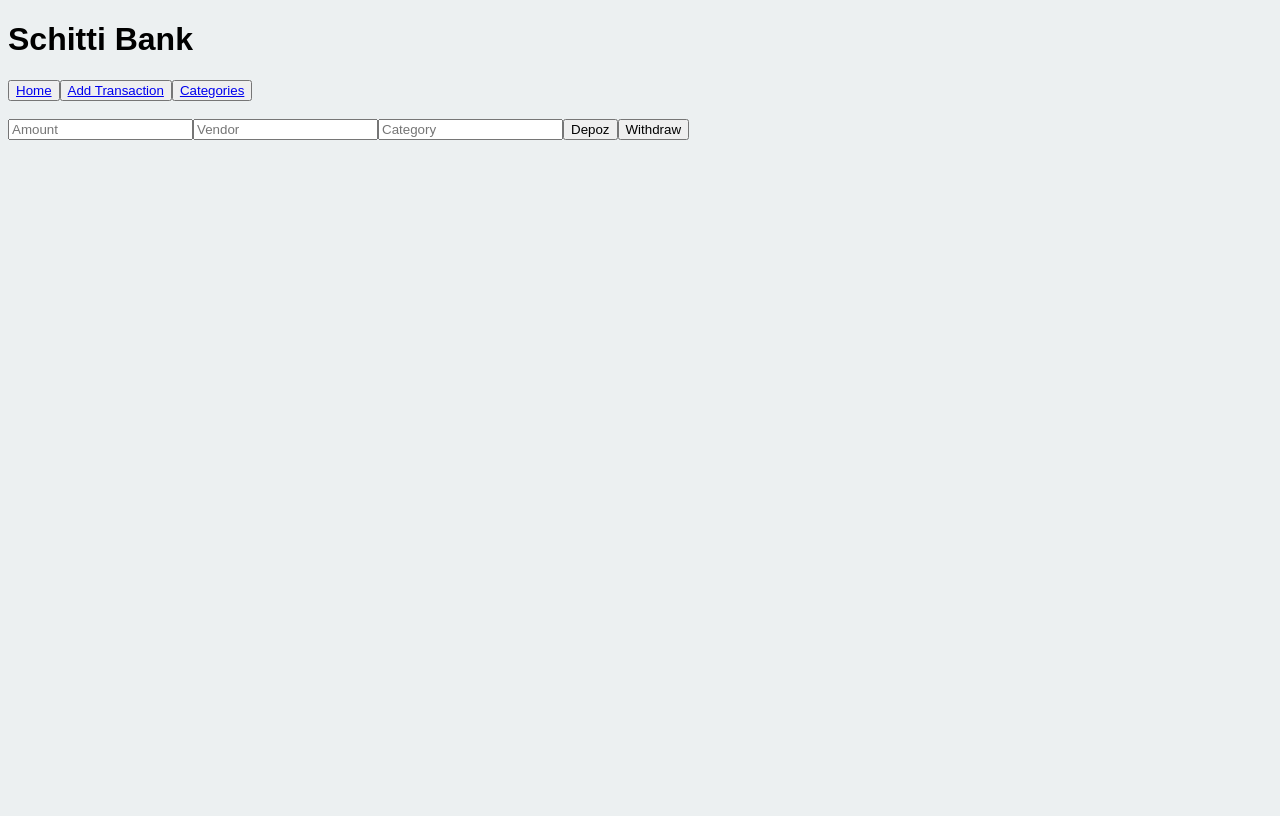
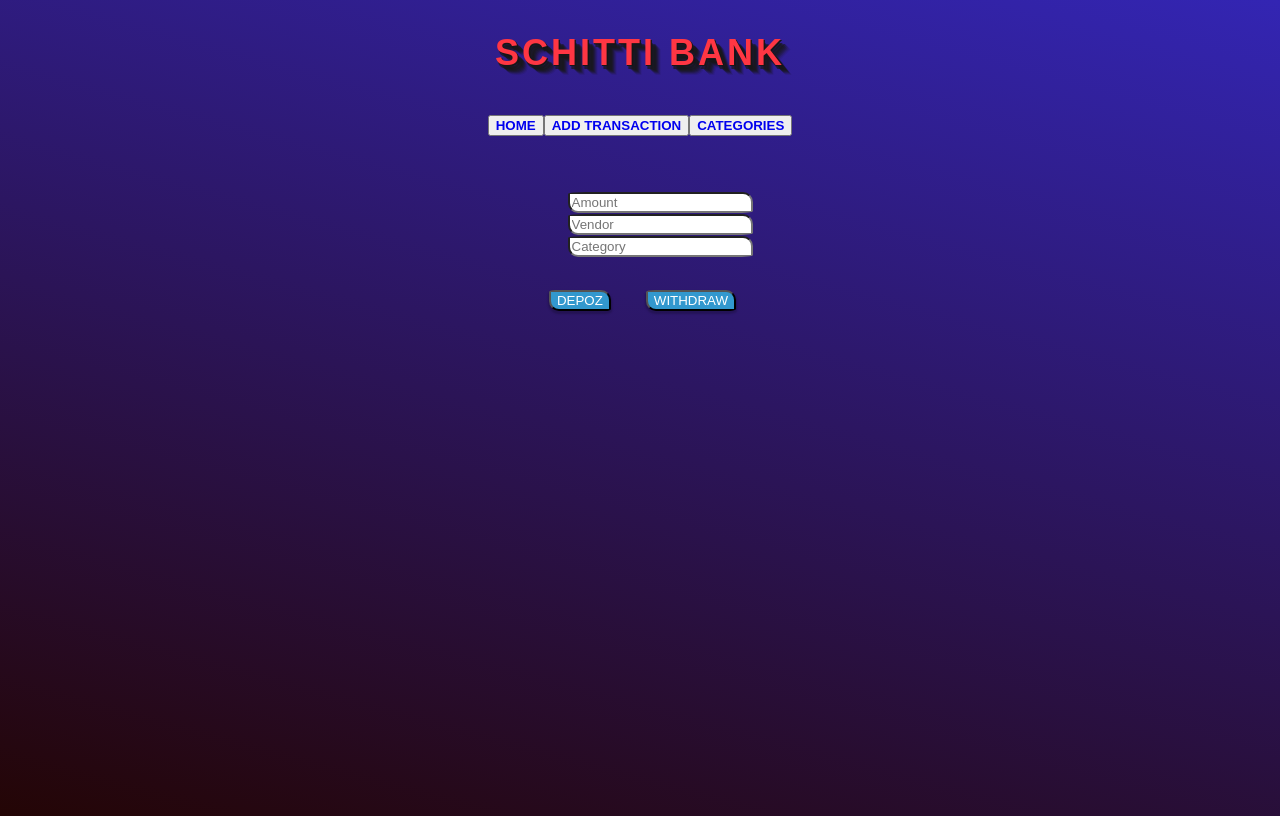
Before and after one commit to GuyDahn/react-bank, a React (Create React App) app: page /add in a window 1280 px wide. Built offline with nearby package versions, Linux system fonts and the light colour scheme; no server answers.

Commit message:
blures css added

```diff
--- a/src/App.css
+++ b/src/App.css
@@ -1,7 +1,85 @@
-body {
-  font-family: 'Yanone Kaffeesatz', sans-serif;
+.app {
+  text-align: center;
+  display: grid;
+  grid-template-columns: auto;
+  grid-template-rows: auto;
+  color: #fff;
+  font-size: 18px;
 }
 
-menu {
-  margin: 16px
+body {
+  height: 100vh;
+  background: linear-gradient(15deg, rgb(36, 5, 5), rgb(51, 37, 179));
+  -webkit-font-smoothing: antialiased;
 }
+
+#menu {
+  margin: 16px;
+  grid-column-start: 1;
+  grid-row-end: 3;
+}
+
+h1 {
+  font-family: 'Fjalla One', sans-serif;
+  font-size: 2em;
+  color: #ff3643;
+  letter-spacing: 3px;
+  font-weight: 700;
+  text-transform: uppercase;
+  text-shadow: 1px 1px 0 rgba(23, 23, 23, 1), 1px 1px 0 rgba(23, 23, 23, 0.9), 1px 1px 0 rgba(23, 23, 23, 0.8), 2px 4px 0 rgba(23, 23, 23, 0.7), 5px 5px 0 rgba(23, 23, 23, 0.6), 6px 6px 0 rgba(23, 23, 23, 0.5), 7px 7px 0 rgba(23, 23, 23, 0.4), 8px 8px 0 rgba(23, 23, 23, 0.3), 9px 9px 0 rgba(23, 23, 23, 0.2), 10px 10px 0 rgba(23, 23, 23, 0.1);
+}
+
+button {
+  text-transform: uppercase;
+}
+
+.transactions {
+  text-align: left;
+}
+
+.operations {
+  text-align: center;
+}
+
+a {
+  text-decoration: none;
+  font-weight: 700;
+}
+
+#balance {
+  text-align: center;
+}
+
+#trans-title {
+  text-decoration: underline;
+  text-align: left;
+}
+
+ul {
+  list-style: none;
+}
+
+.single-trans {
+  padding: 10px;
+
+}
+
+.dlt-btn {
+  background: #3298CE;
+  color: #fff;
+  box-shadow: 0 2px 2px 1px rgba(0, 0, 0, 0.2);
+  margin-right: 10px;
+}
+
+.op-btn {
+  background: #3298CE;
+  color: #fff;
+  box-shadow: 0 2px 2px 1px rgba(0, 0, 0, 0.2);
+  margin: 15px;
+  margin-left: 20px;
+  border-radius: 10% 10px;
+}
+
+input {
+  border-radius: 10% 10px;
+}
--- a/src/App.js
+++ b/src/App.js
@@ -99,6 +99,7 @@ export class App extends Component {
           <br></br>
           <Route exact path='/' exact render={() =>
             <Transactions
+              className='transactions'
               transactions={this.state.transactions}
               removeTrans={this.removeTrans}
               calcBalance={this.calcBalance()}
@@ -107,6 +108,7 @@ export class App extends Component {
 
           <Route exact path='/add' exact render={() =>
             <Operations
+              className='operations'
               addDepoz={this.addDepoz}
               addWithdraw={this.addWithdraw}
             />}>
--- a/src/components/Operations.js
+++ b/src/components/Operations.js
@@ -36,20 +36,45 @@ class Operations extends Component {
     render() {
         return (
             <div className='operations'>
-                <input type='number' name='amount'
-                    placeholder='Amount' onChange={this.updateText} />
+                <ul>
+                    <li>
+                        <input
+                            type='number'
+                            name='amount'
+                            placeholder='Amount'
+                            onChange={this.updateText}
+                        />
+                    </li>
+                    <li>
+                        <input
+                            type='text'
+                            name='vendor'
+                            placeholder='Vendor'
+                            onChange={this.updateText}
+                        />
+                    </li>
+                    <li>
+                        <input
+                            type='text'
+                            name='category'
+                            placeholder='Category'
+                            onChange={this.updateText}
+                        />
+                    </li>
+                </ul>
 
-                <input type='text' name='vendor'
-                    placeholder='Vendor' onChange={this.updateText} />
+                <button
+                    className='op-btn'
 
-                <input type='text' name='category'
-                    placeholder='Category' onChange={this.updateText} />
+                    onClick={this.addDepoz}>
+                    Depoz
+                </button>
 
-                <button className='depoz'
-                    onClick={this.addDepoz}>Depoz</button>
-
-                <button className='withdraw'
-                    onClick={this.state.addWithdraw}>Withdraw</button>
+                <button
+                    className='op-btn'
+                    onClick={this.state.addWithdraw}>
+                    Withdraw
+                </button>
             </div>)
     }
 }
--- a/src/components/Transaction.js
+++ b/src/components/Transaction.js
@@ -9,11 +9,20 @@ class Transaction extends Component {
 
     render() {
         return (
-            <div>
-                <button onClick={this.removeTrans}>&#215;</button>
-                {this.props.data.vendor}
-                {this.props.data.amount}
-                {this.props.data.category}
+            <div className="single-trans">
+                <button className='dlt-btn'
+                    onClick={this.removeTrans}>
+                    &#215;
+                </button>
+                ${this.props.data.amount}
+                <br></br>
+                vendor: <i>
+                    {this.props.data.vendor}
+                </i>
+                <br></br>
+                purpose: <i>
+                    {this.props.data.category}
+                </i>
             </div>)
     }
 }
--- a/src/components/Transactions.js
+++ b/src/components/Transactions.js
@@ -9,7 +9,7 @@ class Transactions extends Component {
         return (
             <div className="transactions">
                 <h3 id='balance'>
-                    Total balance: {this.props.calcBalance}
+                    Total balance: ${this.props.calcBalance}
                 </h3>
                 <h3 id='trans-title'>My Transactions:</h3>
                 {this.props.transactions.map((t, i) =>
```
